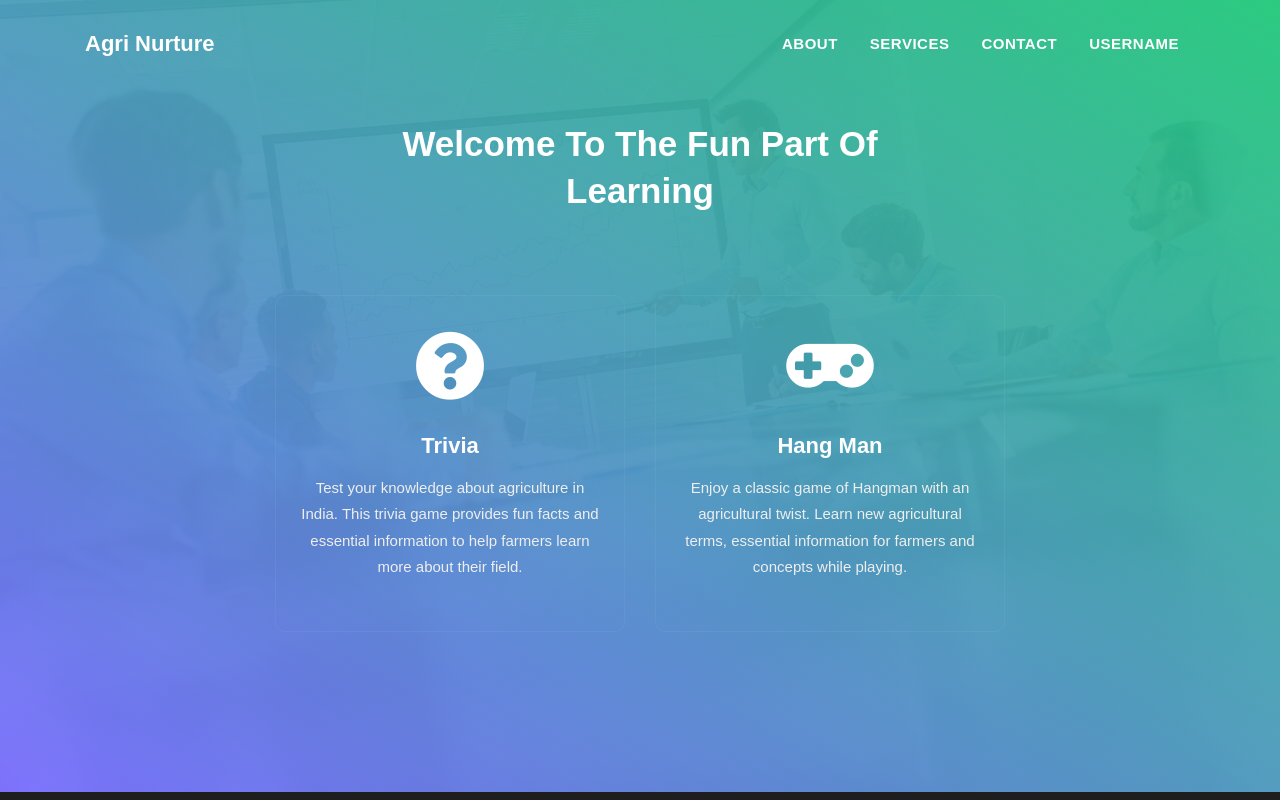
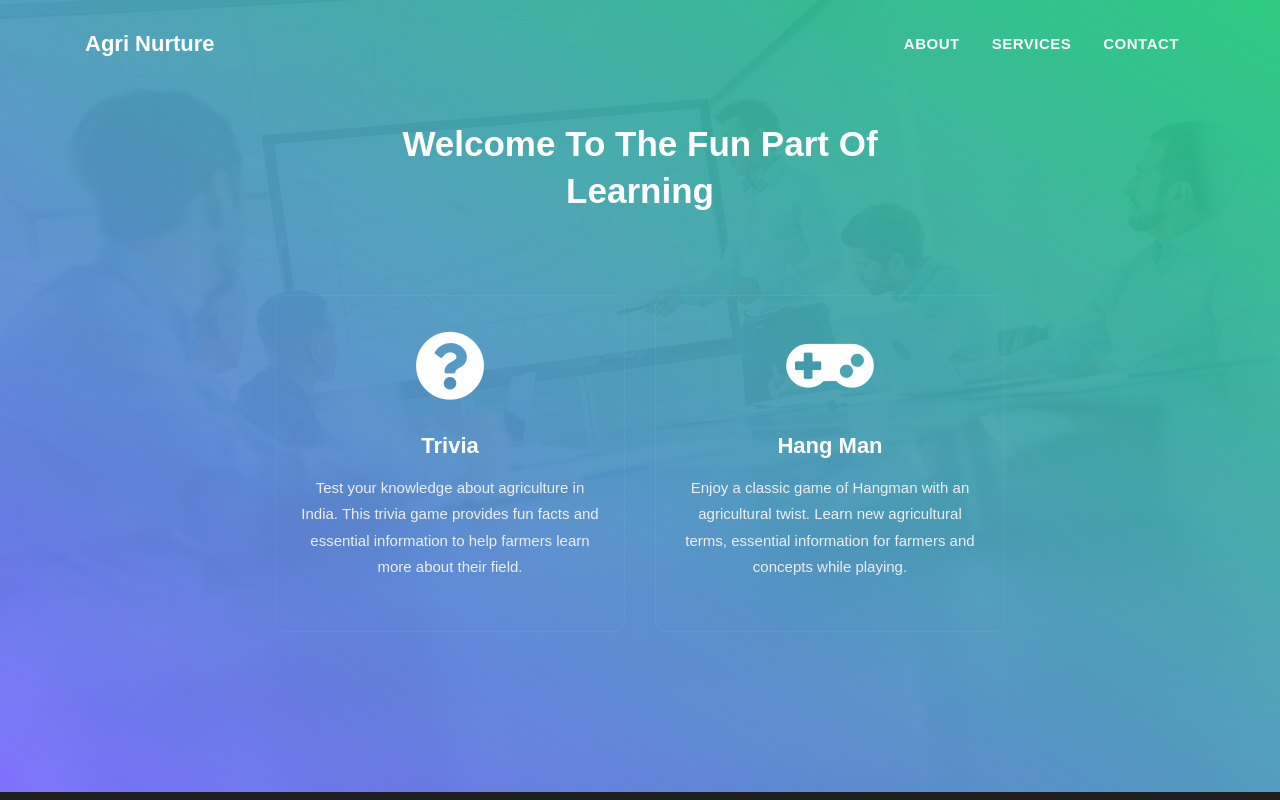
Before and after one commit to shahnawazo786/Agri-Nurture, a website: page game.html in a window 1280 px wide. Shown: the top 800 px of the page. Drawn offline with nearby package versions, Linux system fonts and the light colour scheme; some packages are replaced by stand-ins of ours; a web font is replaced by a local one.

Commit message:
Update game.html

```diff
--- a/game.html
+++ b/game.html
@@ -71,9 +71,6 @@
           <a href="contact.html" class="nav-link js-scroll-trigger">
             Contact
           </a>
-        </li>
-        <li class="nav-item ">
-            <a href="loggedin.html" class="nav-link" id="username">Username</a>
         </li>
       </ul>
     </div> <!-- / .navbar-collapse -->
```
